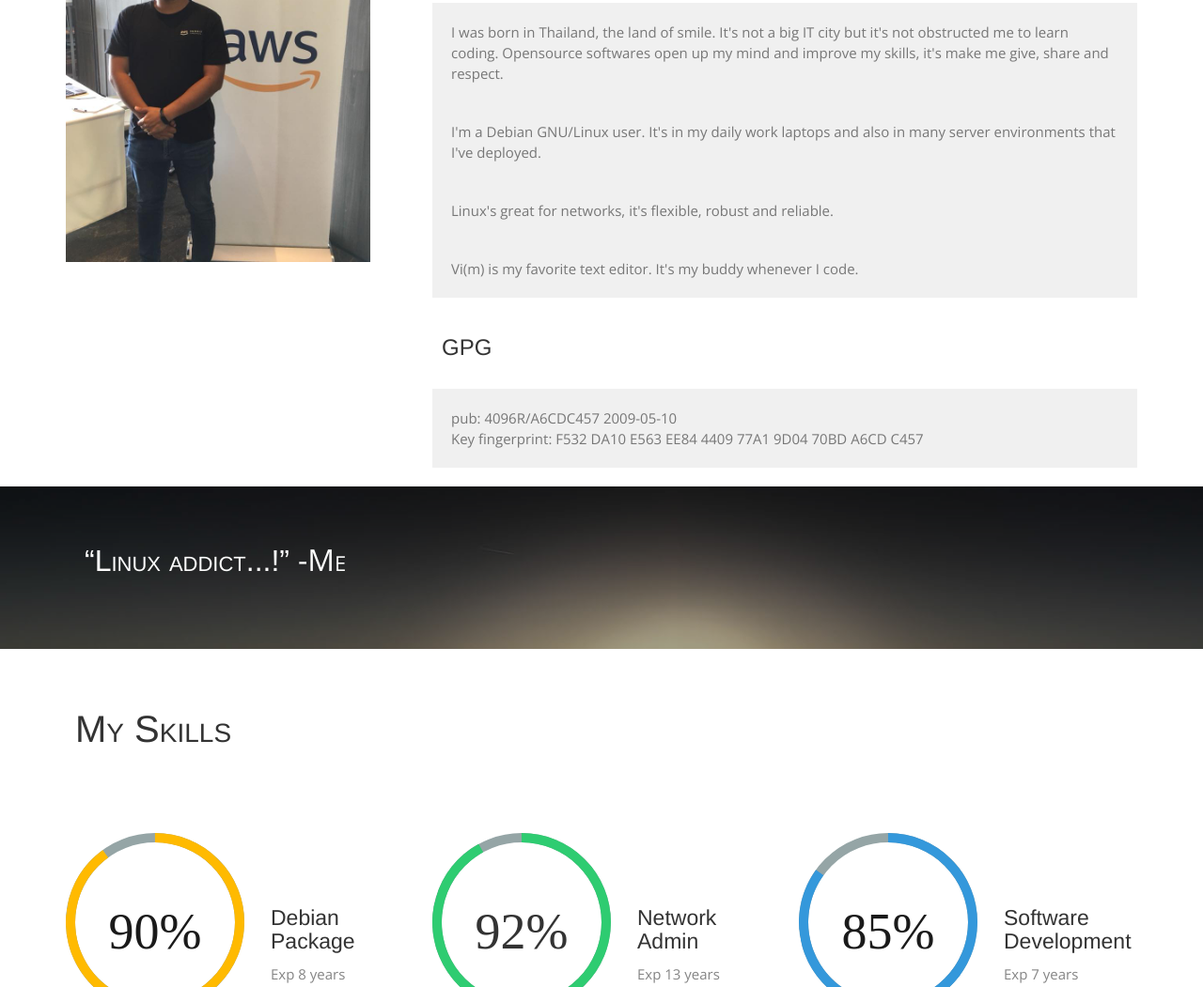
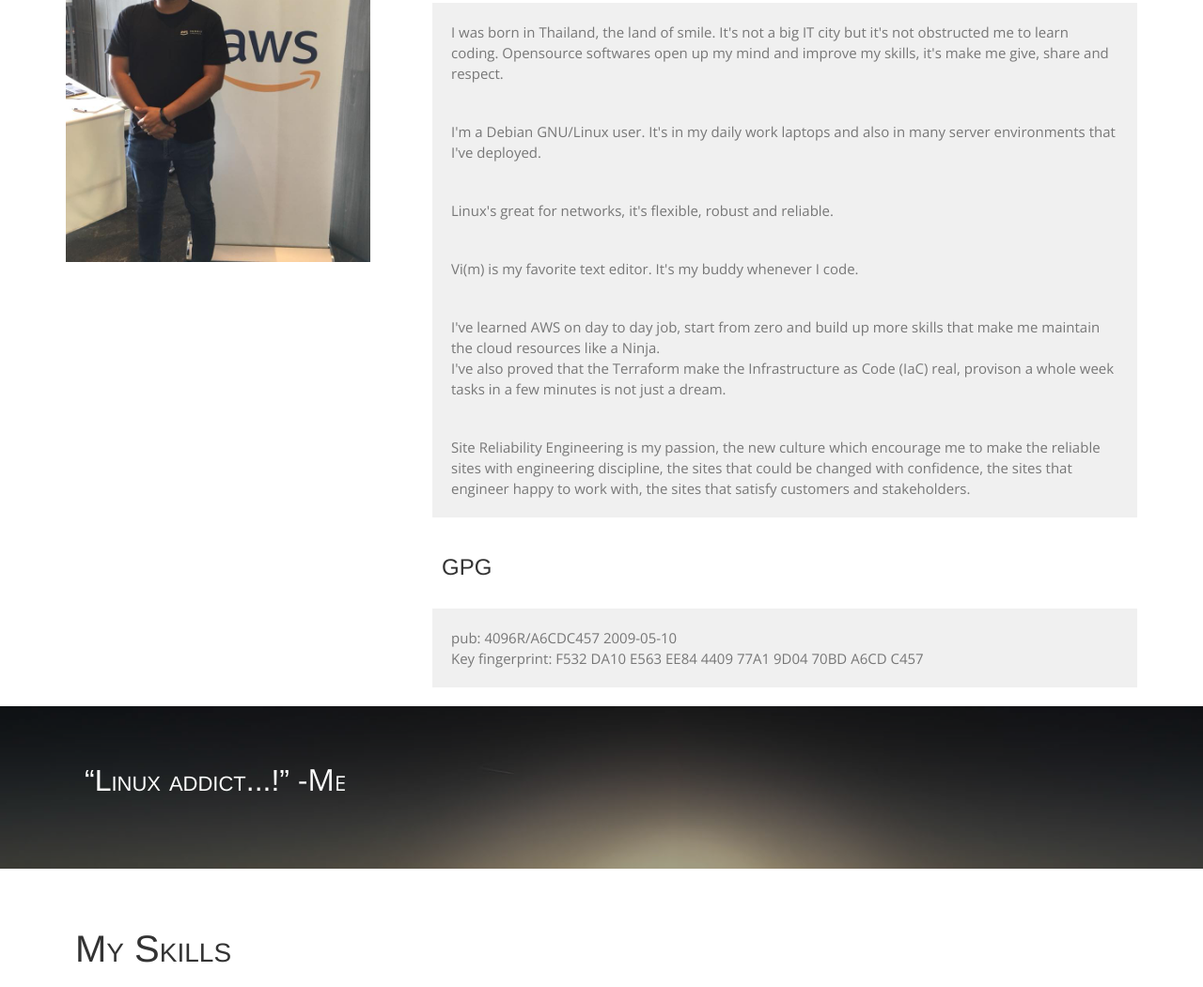
Before and after one commit to neutronth/mycv, a plain HTML site: page index.html in a window 1280 px wide. Shown: the part 1027-2078 px from the top of the page at 94% size. Drawn offline with nearby package versions, Linux system fonts and the light colour scheme.

Commit message:
Add new sentences to describe the new skills
* AWS
* Infrastructure as Code (IaC)
* Site Reliability Engineering

```diff
--- a/index.html
+++ b/index.html
@@ -93,6 +93,14 @@
         <p>I'm a Debian GNU/Linux user. It's in my daily work laptops and also in many server environments that I've deployed.</p>
         <p>Linux's great for networks, it's flexible, robust and reliable.</p>
         <p>Vi(m) is my favorite text editor. It's my buddy whenever I code.</p>
+        <p>
+        I've learned AWS on day to day job, start from zero and build up more skills that make me maintain the cloud resources like a Ninja.</br>
+        I've also proved that the Terraform make the Infrastructure as Code (IaC) real, provison a whole week tasks in a few minutes is not just a dream.
+        </p>
+        <p>
+        Site Reliability Engineering is my passion, the new culture which encourage me to make the reliable sites with engineering discipline, the sites
+        that could be changed with confidence, the sites that engineer happy to work with, the sites that satisfy customers and stakeholders.
+        </p>
       </div>
       <!-- end: -->
     </div>
```
